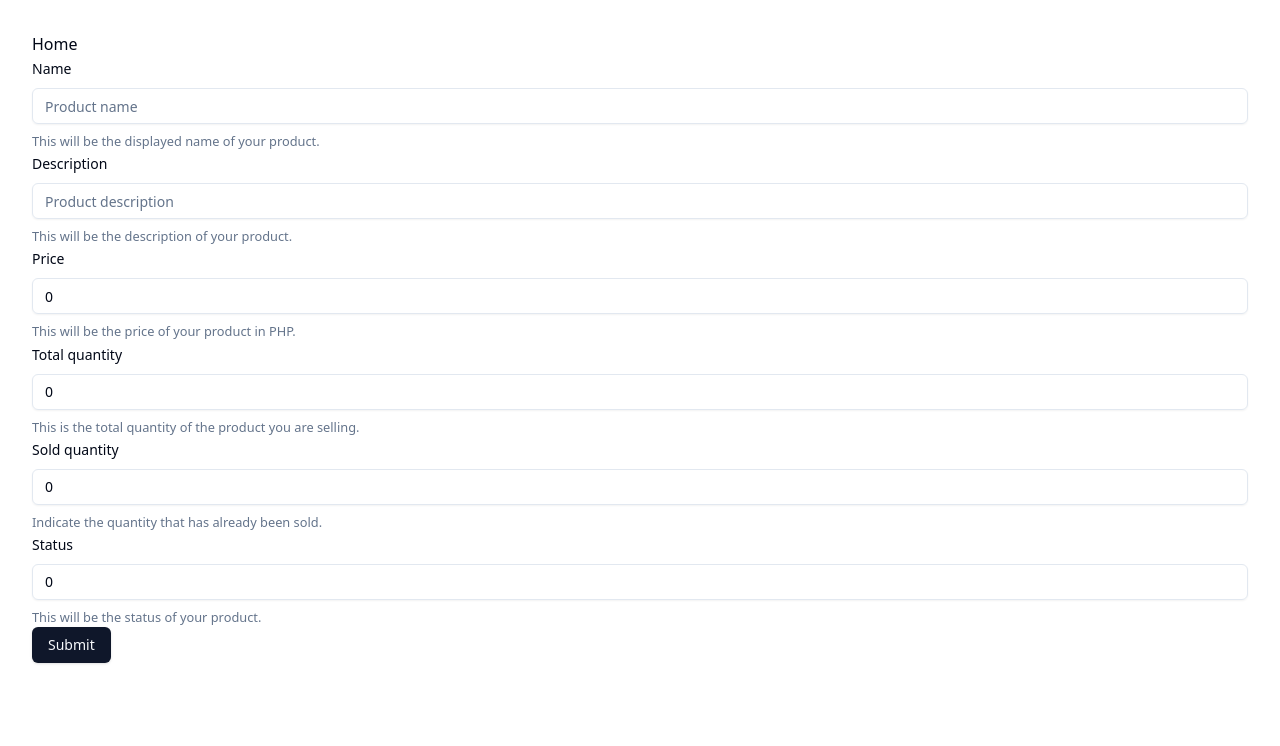
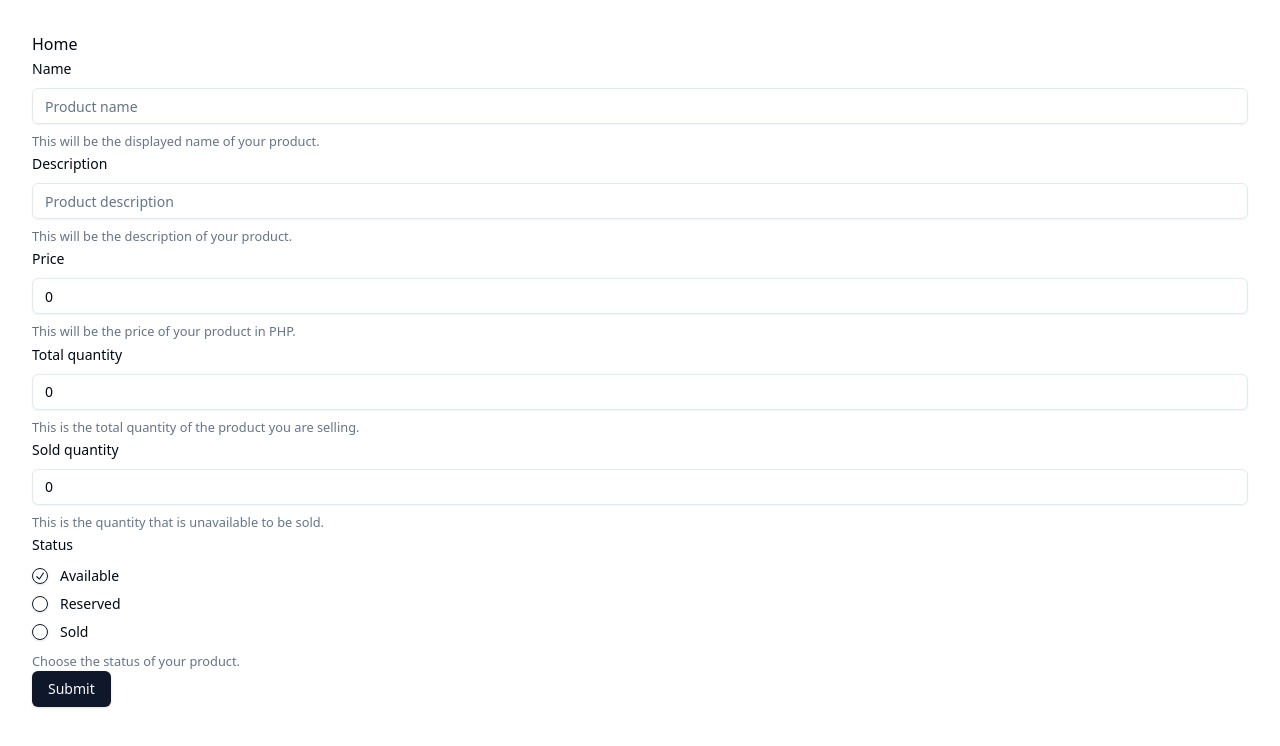
Before and after one commit to c-santos/products-fe, a React (Vite) app: page / in a window 1280 px wide. Shown: the top 746 px of the page. Built offline with nearby package versions, Linux system fonts and the light colour scheme; no server answers.

Commit message:
feat: added add product form

```diff
--- a/src/components/AddProductForm.tsx
+++ b/src/components/AddProductForm.tsx
@@ -14,6 +14,8 @@ import {
 } from './ui/form';
 import { Input } from './ui/input';
 import { Button } from './ui/button';
+import { apiClient } from '@/api/api-client';
+import { RadioGroup, RadioGroupItem } from './ui/radio-group';
 
 export function AddProductForm() {
     const form = useForm<z.infer<typeof productFormSchema>>({
@@ -28,8 +30,14 @@ export function AddProductForm() {
         },
     });
 
-    const onSubmit = (values: z.infer<typeof productFormSchema>) => {
+    const onSubmit = async (values: z.infer<typeof productFormSchema>) => {
         console.log(values);
+        try {
+            const response = await apiClient.post('/products', values)
+            console.log(response)
+        } catch (error) {
+            console.log(error)
+        }
     };
 
     return (
@@ -132,24 +140,51 @@ export function AddProductForm() {
                                     />
                                 </FormControl>
                                 <FormDescription>
-                                    Indicate the quantity that has already been
-                                    sold.
+                                    This is the quantity that is unavailable to be sold.
                                 </FormDescription>
                                 <FormMessage />
                             </FormItem>
                         )}
                     />
+
                     <FormField
                         control={form.control}
                         name='status'
                         render={({ field }) => (
-                            <FormItem>
+                            <FormItem className='space-y-3'>
                                 <FormLabel>Status</FormLabel>
                                 <FormControl>
-                                    <Input placeholder='Available' {...field} />
+                                    <RadioGroup
+                                        onValueChange={field.onChange}
+                                        defaultValue={ProductStatus.AVAILABLE}
+                                        className='flex flex-col space-y-1'
+                                    >
+
+                                        <FormItem className='flex items-center space-x-3 space-y-0'>
+                                            <FormControl>
+                                                <RadioGroupItem value={ProductStatus.AVAILABLE} />
+                                            </FormControl>
+                                            <FormLabel>Available</FormLabel>
+                                        </FormItem>
+
+                                        <FormItem className='flex items-center space-x-3 space-y-0'>
+                                            <FormControl>
+                                                <RadioGroupItem value={ProductStatus.RESERVED} />
+                                            </FormControl>
+                                            <FormLabel>Reserved</FormLabel>
+                                        </FormItem>
+
+                                        <FormItem className='flex items-center space-x-3 space-y-0'>
+                                            <FormControl>
+                                                <RadioGroupItem value={ProductStatus.SOLD} />
+                                            </FormControl>
+                                            <FormLabel>Sold</FormLabel>
+                                        </FormItem>
+
+                                    </RadioGroup>
                                 </FormControl>
                                 <FormDescription>
-                                    This will be the status of your product.
+                                    Choose the status of your product.
                                 </FormDescription>
                                 <FormMessage />
                             </FormItem>
--- /dev/null
+++ b/src/components/ui/radio-group.tsx
@@ -0,0 +1,42 @@
+import * as React from "react"
+import { CheckIcon } from "@radix-ui/react-icons"
+import * as RadioGroupPrimitive from "@radix-ui/react-radio-group"
+
+import { cn } from "@/lib/utils"
+
+const RadioGroup = React.forwardRef<
+  React.ElementRef<typeof RadioGroupPrimitive.Root>,
+  React.ComponentPropsWithoutRef<typeof RadioGroupPrimitive.Root>
+>(({ className, ...props }, ref) => {
+  return (
+    <RadioGroupPrimitive.Root
+      className={cn("grid gap-2", className)}
+      {...props}
+      ref={ref}
+    />
+  )
+})
+RadioGroup.displayName = RadioGroupPrimitive.Root.displayName
+
+const RadioGroupItem = React.forwardRef<
+  React.ElementRef<typeof RadioGroupPrimitive.Item>,
+  React.ComponentPropsWithoutRef<typeof RadioGroupPrimitive.Item>
+>(({ className, ...props }, ref) => {
+  return (
+    <RadioGroupPrimitive.Item
+      ref={ref}
+      className={cn(
+        "aspect-square h-4 w-4 rounded-full border border-primary text-primary shadow focus:outline-none focus-visible:ring-1 focus-visible:ring-ring disabled:cursor-not-allowed disabled:opacity-50",
+        className
+      )}
+      {...props}
+    >
+      <RadioGroupPrimitive.Indicator className="flex items-center justify-center">
+        <CheckIcon className="h-3.5 w-3.5 fill-primary" />
+      </RadioGroupPrimitive.Indicator>
+    </RadioGroupPrimitive.Item>
+  )
+})
+RadioGroupItem.displayName = RadioGroupPrimitive.Item.displayName
+
+export { RadioGroup, RadioGroupItem }
```
